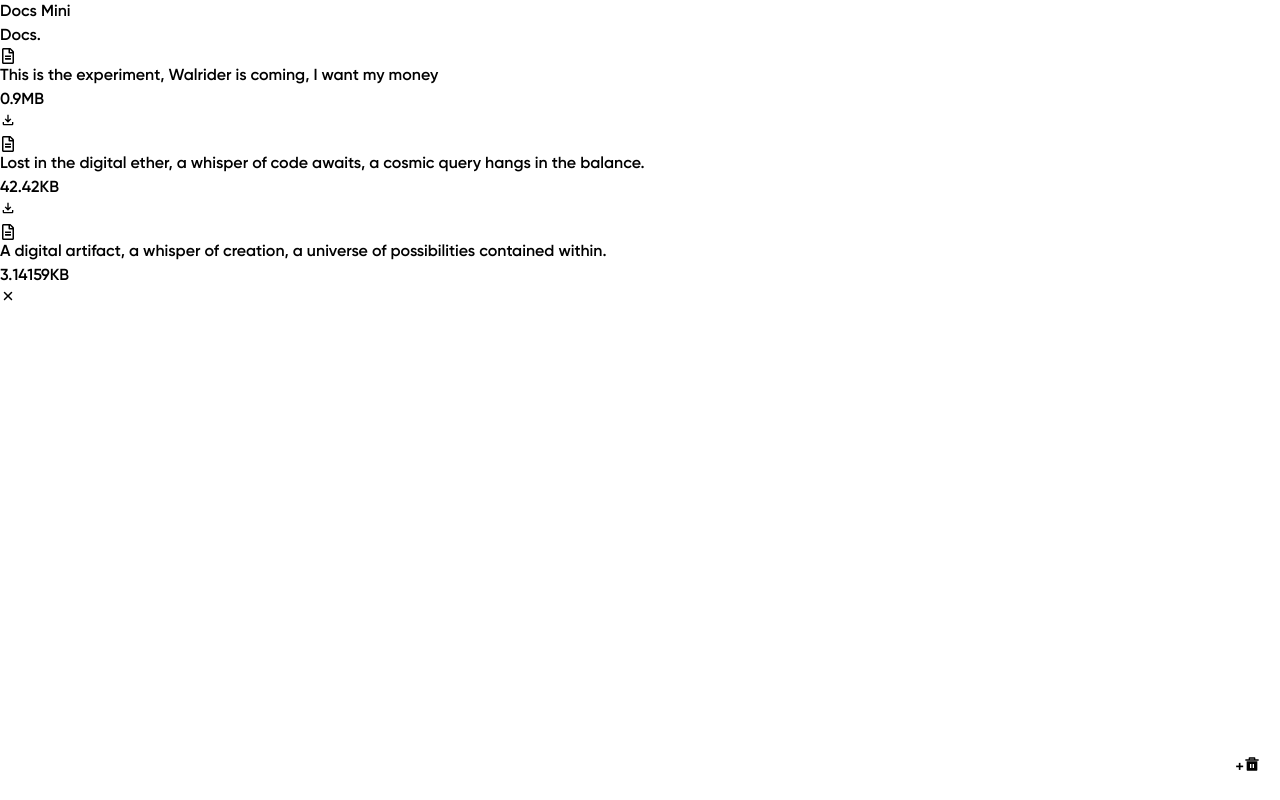
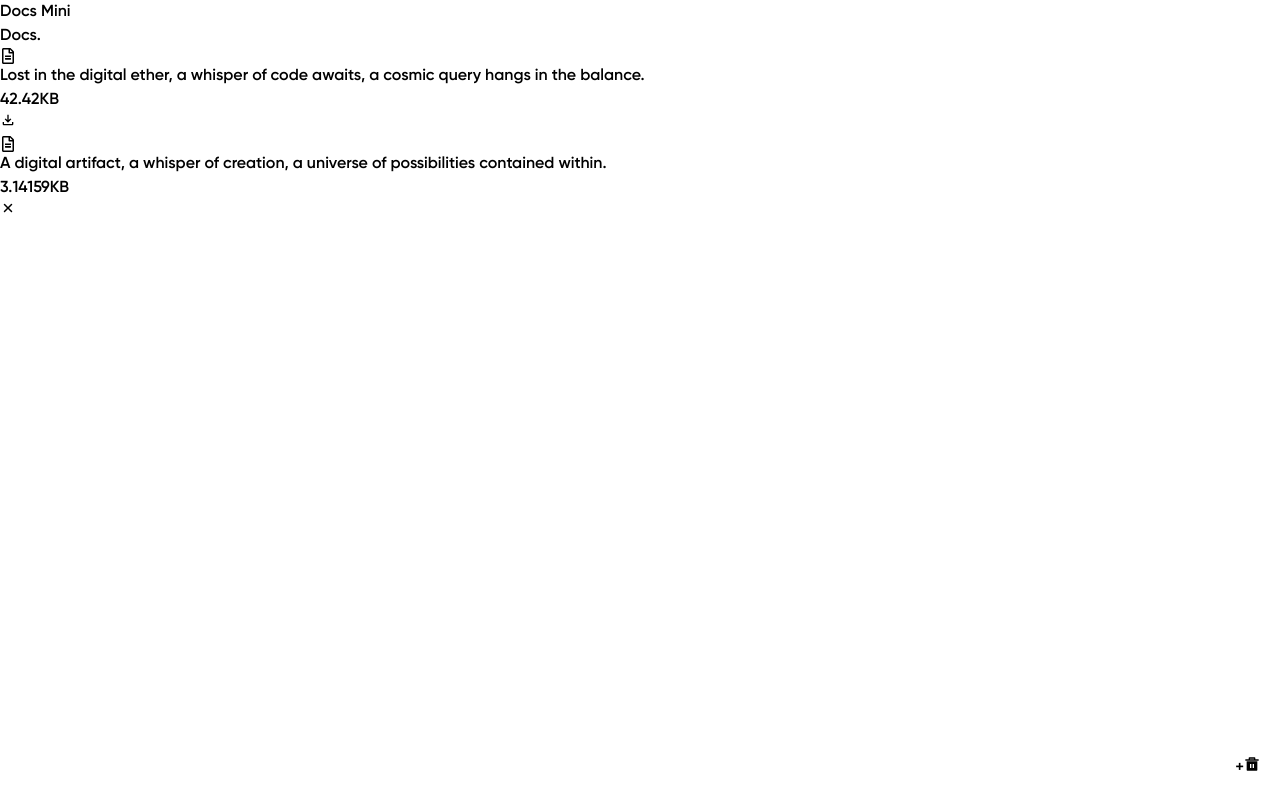
Before and after one commit to Siddhantv1/react-JS-repo, a React (Vite) app in the folder 07DocsMini/: page / in a window 1280 px wide. Built offline with nearby package versions, Linux system fonts and the light colour scheme.

Commit message:
rm useless example

```diff
--- a/07DocsMini/src/components/Foreground.jsx
+++ b/07DocsMini/src/components/Foreground.jsx
@@ -7,11 +7,7 @@ function Foreground() {
 
   const [selectedCardIndices, setSelectedCardIndices] = useState([]);
   const [cardsData, setCardsData] = useState([
-    {
-      desc: "This is the experiment, Walrider is coming, I want my money",
-      filesize: "0.9MB",
-      close: false,
-    },
+
     {
       desc: "Lost in the digital ether, a whisper of code awaits, a cosmic query hangs in the balance.",
       filesize: "42.42KB",
```
